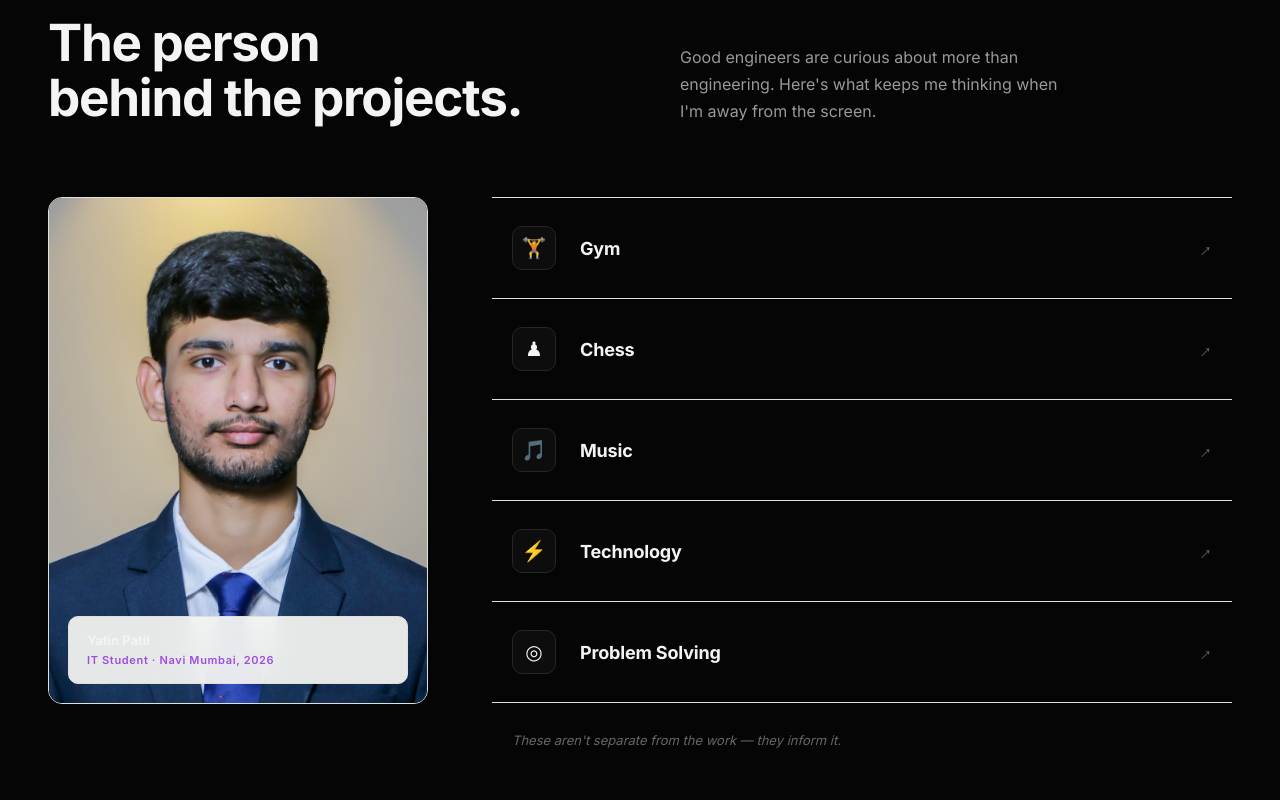
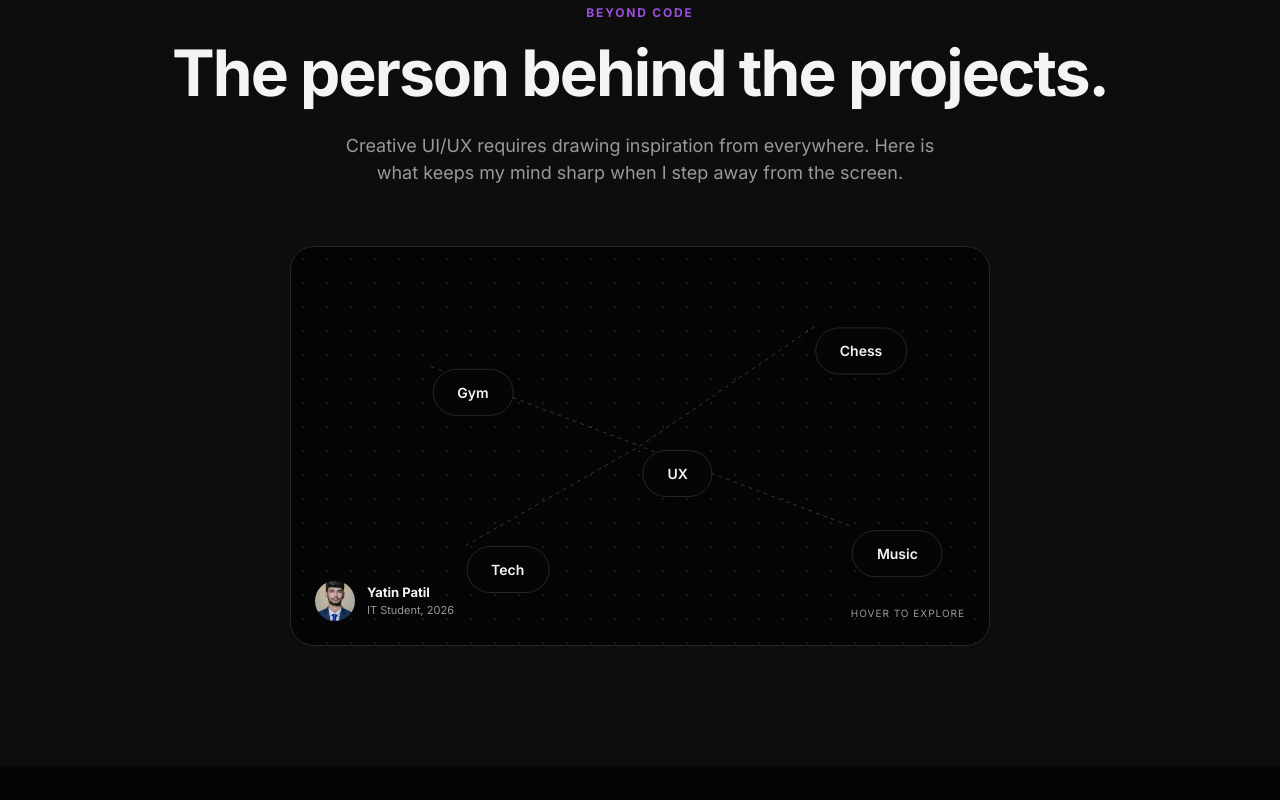
Before and after one commit to Yatin07/portfolio, a Next.js app: page / in a window 1280 px wide. Shown: the part 1340-2140 px from the top of the page. Built offline with nearby package versions, Linux system fonts and the light colour scheme.

Commit message:
feat: constellation widget for beyond code, navbar fixes, blurred cursor

```diff
--- a/src/app/page.tsx
+++ b/src/app/page.tsx
@@ -48,7 +48,9 @@ function CustomCursor() {
       <motion.div style={{
         position: 'fixed', left: cursorXSpring, top: cursorYSpring, pointerEvents: 'none', zIndex: 9998, x: '-50%', y: '-50%',
         borderRadius: '50%', display: 'flex', alignItems: 'center', justifyContent: 'center',
-        background: mode === 'view' ? 'var(--accent)' : 'transparent',
+        background: mode === 'view' ? 'var(--accent)' : 'rgba(255,255,255,0.05)',
+        backdropFilter: 'blur(4px)',
+        boxShadow: mode === 'view' ? '0 0 30px var(--accent-transparent)' : 'none',
         border: mode === 'view' ? 'none' : '1.5px solid var(--border)',
         boxShadow: mode === 'view' ? '0 0 20px var(--accent-transparent)' : 'none',
         backdropFilter: mode === 'view' ? 'none' : 'blur(2px)'
@@ -142,7 +144,7 @@ function Nav() {
       padding: scrolled ? '12px 48px' : '22px 48px',
       background: scrolled ? 'var(--bg-nav)' : 'transparent',
       backdropFilter: scrolled ? 'blur(16px)' : 'none',
-      borderBottom: scrolled ? '1px solid #E0E0DA' : '1px solid transparent',
+      borderBottom: scrolled ? '1px solid var(--border)' : '1px solid transparent',
       transition: 'all 0.35s ease',
       display: 'flex', alignItems: 'center', justifyContent: 'space-between',
     }}>
@@ -176,7 +178,7 @@ function Nav() {
         </div>
         <a href="#contact" className="hidden md:block" style={{
           fontSize: 13, color: 'var(--accent)', fontWeight: 600, textDecoration: 'none',
-          border: '1.5px solid #3157E820', padding: '6px 14px', borderRadius: 5,
+          border: '1.5px solid var(--accent-transparent)', padding: '6px 14px', borderRadius: 5,
           transition: 'border-color 0.2s',
         }}>
           Contact ↗
@@ -185,7 +187,7 @@ function Nav() {
             document.documentElement.setAttribute('data-theme', newTheme);
             localStorage.setItem('theme', newTheme);
         }} style={{ background: 'transparent', border: '1.5px solid var(--border)', borderRadius: '50%', width: 36, height: 36, display: 'flex', alignItems: 'center', justifyContent: 'center', color: 'var(--text-main)', cursor: 'none', marginLeft: 16 }}>
-            <span className='dark-icon' style={{ fontSize: 14 }}>🌓</span>
+            <svg width="16" height="16" viewBox="0 0 24 24" fill="none" stroke="currentColor" strokeWidth="2"><path d="M21 12.79A9 9 0 1 1 11.21 3 7 7 0 0 0 21 12.79z"></path></svg>
         </button>
         <button onClick={() => setMenuOpen(!menuOpen)} className="md:hidden"
           style={{ background: 'none', border: 'none', fontSize: 22, cursor: 'none', color: 'var(--text-main)', lineHeight: 1 }}>
@@ -881,132 +883,132 @@ function HowIWork() {
   )
 }
 
-/* ─── Beyond Code ─── */
+
+interface BentoCardProps { title: string; desc: string; icon?: string; colSpan?: string; rowSpan?: string; children?: React.ReactNode; }
+function BentoCard({ title, desc, icon, colSpan, rowSpan, children }: BentoCardProps) {
+  return (
+    <motion.div
+      whileHover={{ y: -5, scale: 1.01 }}
+      transition={{ type: "spring", stiffness: 300, damping: 20 }}
+      data-cursor="view"
+      data-label="EXPLORE"
+      style={{
+        gridColumn: colSpan,
+        gridRow: rowSpan,
+        background: 'var(--card-bg)',
+        borderRadius: 24,
+        padding: 32,
+        border: '1px solid var(--border)',
+        position: 'relative',
+        overflow: 'hidden',
+        display: 'flex',
+        flexDirection: 'column',
+        justifyContent: 'space-between',
+        boxShadow: '0 4px 20px rgba(0,0,0,0.03)',
+      }}
+    >
+      <div style={{ position: 'relative', zIndex: 2 }}>
+        <div style={{ fontSize: 32, marginBottom: 16 }}>{icon}</div>
+        <h3 style={{ fontSize: 20, fontWeight: 600, color: 'var(--text-main)', marginBottom: 8 }}>{title}</h3>
+        <p style={{ fontSize: 14, color: 'var(--text-muted)', lineHeight: 1.6 }}>{desc}</p>
+      </div>
+      {children && (
+        <div style={{ position: 'absolute', top: 0, left: 0, right: 0, bottom: 0, zIndex: 1 }}>
+          {children}
+        </div>
+      )}
+    </motion.div>
+  )
+}
+
+
+/* ─── Beyond Code (Floating Node Interactive) ─── */
 function BeyondCode() {
-  const [hovered, setHovered] = useState<string | null>(null)
-  const items = [
-    { label: 'Gym', emoji: '🏋️', desc: 'Consistency outside the screen matters too. Showing up every day — whether it\'s for a PR or a pull request.' },
-    { label: 'Chess', emoji: '♟', desc: 'Planning several moves ahead. Patience, pattern recognition, and knowing when to sacrifice.' },
-    { label: 'Music', emoji: '🎵', desc: 'A completely different way of thinking. Structure hidden inside something that feels effortless.' },
-    { label: 'Technology', emoji: '⚡', desc: 'The intersection of things that don\'t obviously belong together. Always exploring something new.' },
-    { label: 'Problem Solving', emoji: '◎', desc: 'The habit that crosses every context. Not just in code — in every decision.' },
-  ]
+  const nodes = [
+    { label: 'Gym', x: 20, y: 30, delay: 0 },
+    { label: 'Chess', x: 75, y: 20, delay: 0.2 },
+    { label: 'Music', x: 80, y: 70, delay: 0.4 },
+    { label: 'Tech', x: 25, y: 75, delay: 0.1 },
+    { label: 'UX', x: 50, y: 50, delay: 0.3 }
+  ];
 
   return (
-    <motion.section id="beyond-code" style={{ padding: '100px 48px', borderTop: '1px solid #E0E0DA', background: 'var(--bg-main)' }} initial={{ opacity: 0, y: 40 }} whileInView={{ opacity: 1, y: 0 }} viewport={{ once: true, margin: "-10%" }} transition={{ duration: 0.7, ease: [0.16, 1, 0.3, 1] }}>
-      <div style={{ maxWidth: 1280, margin: '0 auto' }}>
+    <motion.section id="beyond-code" style={{ padding: '120px 48px', borderTop: '1px solid var(--border)', background: 'var(--bg-alt)' }} initial={{ opacity: 0, y: 40 }} whileInView={{ opacity: 1, y: 0 }} viewport={{ once: true, margin: "-10%" }} transition={{ duration: 0.7 }}>
+      <div style={{ maxWidth: 1000, margin: '0 auto', display: 'flex', flexDirection: 'column', alignItems: 'center' }}>
 
-        {/* Header row */}
-        <div style={{ display: 'grid', gridTemplateColumns: '1fr 1fr', gap: 80, alignItems: 'flex-end', marginBottom: 72 }}>
-          <div>
-            <div style={{ fontSize: 10, letterSpacing: '0.12em', textTransform: 'uppercase', color: 'var(--text-muted)', marginBottom: 16 }}>Beyond Code</div>
-            <h2 style={{ fontSize: 'clamp(32px,4vw,56px)', fontWeight: 700, letterSpacing: '-0.025em', lineHeight: 1.08, color: 'var(--text-main)' }}>
-              The person<br />behind the projects.
-            </h2>
-          </div>
-          <p style={{ fontSize: 16, color: 'var(--text-muted)', lineHeight: 1.7, maxWidth: 380 }}>
-            Good engineers are curious about more than engineering. Here&apos;s what keeps me thinking when I&apos;m away from the screen.
+        <div style={{ textAlign: 'center', marginBottom: 60 }}>
+          <div style={{ fontSize: 12, letterSpacing: '0.15em', textTransform: 'uppercase', color: 'var(--accent)', fontWeight: 700, marginBottom: 16 }}>Beyond Code</div>
+          <h2 style={{ fontSize: 'clamp(36px,5vw,64px)', fontWeight: 700, letterSpacing: '-0.03em', lineHeight: 1.1, color: 'var(--text-main)', marginBottom: 24 }}>
+            The person behind the projects.
+          </h2>
+          <p style={{ fontSize: 18, color: 'var(--text-muted)', maxWidth: 600, margin: '0 auto' }}>
+            Creative UI/UX requires drawing inspiration from everywhere. Here is what keeps my mind sharp when I step away from the screen.
           </p>
         </div>
 
-        {/* Main layout: photo + interests */}
-        <div style={{ display: 'grid', gridTemplateColumns: '380px 1fr', gap: 64, alignItems: 'start' }}>
+        {/* Constellation Widget (Like 21st.dev) */}
+        <div style={{
+          position: 'relative', width: '100%', maxWidth: 700, height: 400,
+          background: 'var(--bg-main)', border: '1px solid var(--border)',
+          borderRadius: 24, overflow: 'hidden',
+          boxShadow: 'inset 0 0 40px rgba(0,0,0,0.02)'
+        }} data-cursor="view" data-label="EXPLORE">
 
-          {/* Photo card */}
-          <div style={{ position: 'relative' }}>
-            <div style={{
-              borderRadius: 14, overflow: 'hidden', border: '1px solid #E0E0DA',
-              aspectRatio: '3/4', background: 'var(--border)',
-            }}>
-              <img
-                src="/src/assets/yatin.jpg"
-                alt="Yatin Patil"
-                style={{ width: '100%', height: '100%', objectFit: 'cover', objectPosition: 'center top' }}
-              />
-            </div>
-            {/* Floating badge */}
-            <div style={{
-              position: 'absolute', bottom: 20, left: 20, right: 20,
-              background: 'rgba(248,248,245,0.92)', backdropFilter: 'blur(12px)',
-              border: '1px solid #E0E0DA', borderRadius: 10, padding: '14px 18px',
-            }}>
-              <div style={{ fontSize: 13, fontWeight: 700, color: 'var(--text-main)', marginBottom: 2 }}>Yatin Patil</div>
-              <div style={{ fontSize: 11, color: 'var(--accent)', fontWeight: 600, letterSpacing: '0.06em' }}>
-                IT Student · Navi Mumbai, 2026
-              </div>
-            </div>
+          {/* Subtle dotted background */}
+          <div style={{
+            position: 'absolute', inset: 0, opacity: 0.1,
+            backgroundImage: 'radial-gradient(var(--text-main) 1px, transparent 1px)',
+            backgroundSize: '24px 24px'
+          }} />
+
+          {/* Connection Lines (SVGs) */}
+          <svg style={{ position: 'absolute', inset: 0, width: '100%', height: '100%', opacity: 0.2 }}>
+            <line x1="20%" y1="30%" x2="50%" y2="50%" stroke="var(--text-main)" strokeWidth="1" strokeDasharray="4 4" />
+            <line x1="75%" y1="20%" x2="50%" y2="50%" stroke="var(--text-main)" strokeWidth="1" strokeDasharray="4 4" />
+            <line x1="80%" y1="70%" x2="50%" y2="50%" stroke="var(--text-main)" strokeWidth="1" strokeDasharray="4 4" />
+            <line x1="25%" y1="75%" x2="50%" y2="50%" stroke="var(--text-main)" strokeWidth="1" strokeDasharray="4 4" />
+          </svg>
+
+          {/* Floating Nodes */}
+          {nodes.map((node, i) => (
+            <motion.div
+              key={i}
+              animate={{ y: [-5, 5, -5], x: [-3, 3, -3] }}
+              transition={{ repeat: Infinity, duration: 4 + (i % 2), delay: node.delay, ease: 'easeInOut' }}
+              whileHover={{ scale: 1.1, backgroundColor: 'var(--card-bg)', borderColor: 'var(--accent)', color: 'var(--accent)' }}
+              style={{
+                position: 'absolute', left: `${node.x}%`, top: `${node.y}%`,
+                transform: 'translate(-50%, -50%)',
+                background: 'var(--bg-main)', border: '1px solid var(--border)',
+                padding: '12px 24px', borderRadius: 100,
+                fontSize: 14, fontWeight: 600, color: 'var(--text-main)',
+                cursor: 'none', transition: 'all 0.3s ease',
+                boxShadow: '0 4px 20px rgba(0,0,0,0.05)'
+              }}
+            >
+              {node.label}
+            </motion.div>
+          ))}
+
+          {/* Photo profile tag at bottom left */}
+          <div style={{ position: 'absolute', bottom: 24, left: 24, display: 'flex', alignItems: 'center', gap: 12 }}>
+             <img src="/src/assets/yatin.jpg" alt="Yatin" style={{ width: 40, height: 40, borderRadius: '50%', objectFit: 'cover' }} />
+             <div>
+                <div style={{ fontSize: 13, fontWeight: 700, color: 'var(--text-main)' }}>Yatin Patil</div>
+                <div style={{ fontSize: 11, color: 'var(--text-muted)' }}>IT Student, 2026</div>
+             </div>
           </div>
 
-          {/* Interest items */}
-          <div style={{ display: 'flex', flexDirection: 'column', gap: 0, borderTop: '1px solid #E0E0DA' }}>
-            {items.map((item) => {
-              const isHovered = hovered === item.label
-              return (
-                <div
-                  key={item.label}
-                  onMouseEnter={() => setHovered(item.label)}
-                  onMouseLeave={() => setHovered(null)}
-                  style={{
-                    display: 'grid', gridTemplateColumns: '48px 1fr auto',
-                    alignItems: 'center', gap: 20, padding: '28px 20px',
-                    borderBottom: '1px solid #E0E0DA', cursor: 'none',
-                    background: isHovered ? 'var(--card-bg)' : 'transparent',
-                    borderRadius: isHovered ? 8 : 0,
-                    transition: 'background 0.2s',
-                  }}
-                >
-                  {/* Emoji / number */}
-                  <div style={{
-                    width: 44, height: 44, borderRadius: 10, display: 'flex',
-                    alignItems: 'center', justifyContent: 'center', fontSize: 20,
-                    background: isHovered ? '#3157E808' : 'var(--bg-alt)',
-                    border: `1.5px solid ${isHovered ? '#3157E840' : 'var(--border)'}`,
-                    transition: 'all 0.2s',
-                  }}>
-                    {item.emoji}
-                  </div>
-
-                  {/* Label + desc */}
-                  <div>
-                    <div style={{
-                      fontSize: 18, fontWeight: 700, letterSpacing: '-0.01em',
-                      color: isHovered ? 'var(--accent)' : 'var(--text-main)',
-                      transition: 'color 0.2s', marginBottom: isHovered ? 6 : 0,
-                    }}>
-                      {item.label}
-                    </div>
-                    <div style={{
-                      fontSize: 13, color: 'var(--text-muted)', lineHeight: 1.6,
-                      maxHeight: isHovered ? 80 : 0, overflow: 'hidden',
-                      opacity: isHovered ? 1 : 0, transition: 'max-height 0.3s ease, opacity 0.25s',
-                    }}>
-                      {item.desc}
-                    </div>
-                  </div>
-
-                  {/* Arrow indicator */}
-                  <div style={{
-                    fontSize: 18, color: isHovered ? 'var(--accent)' : 'var(--text-light)',
-                    transform: isHovered ? 'rotate(0deg)' : 'rotate(-45deg)',
-                    transition: 'color 0.2s, transform 0.25s',
-                  }}>
-                    →
-                  </div>
-                </div>
-              )
-            })}
-
-            {/* Closing note */}
-            <div style={{ padding: '28px 20px 0', fontSize: 13, color: 'var(--text-light)', fontStyle: 'italic' }}>
-              These aren&apos;t separate from the work — they inform it.
-            </div>
+          {/* Subtle text at bottom right */}
+          <div style={{ position: 'absolute', bottom: 24, right: 24, fontSize: 10, letterSpacing: '0.1em', color: 'var(--text-muted)', textTransform: 'uppercase' }}>
+             Hover to explore
           </div>
         </div>
+
       </div>
     </motion.section>
   )
 }
-
 /* ─── Achievements ─── */
 function Achievements() {
   const items = [
```
